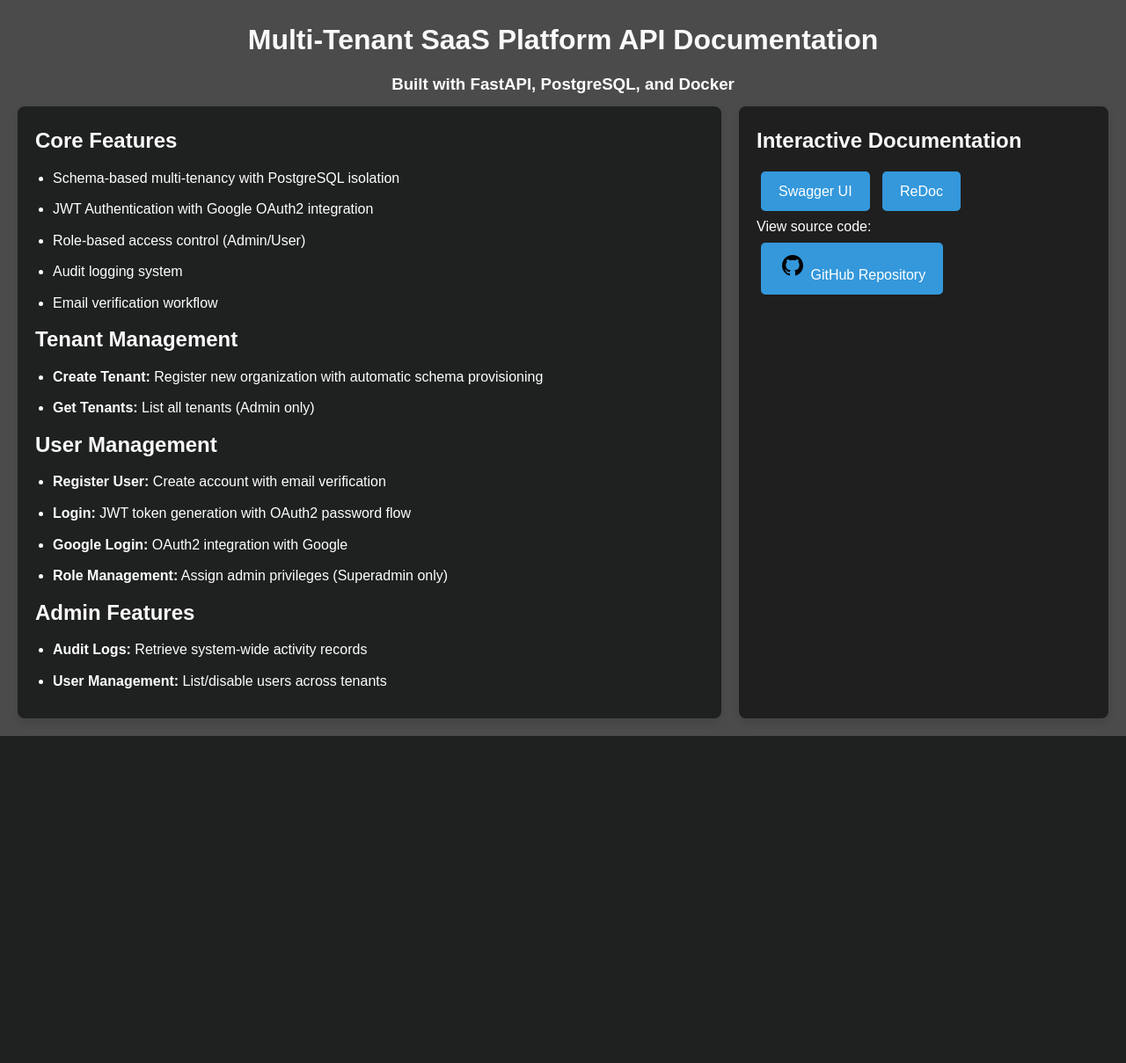
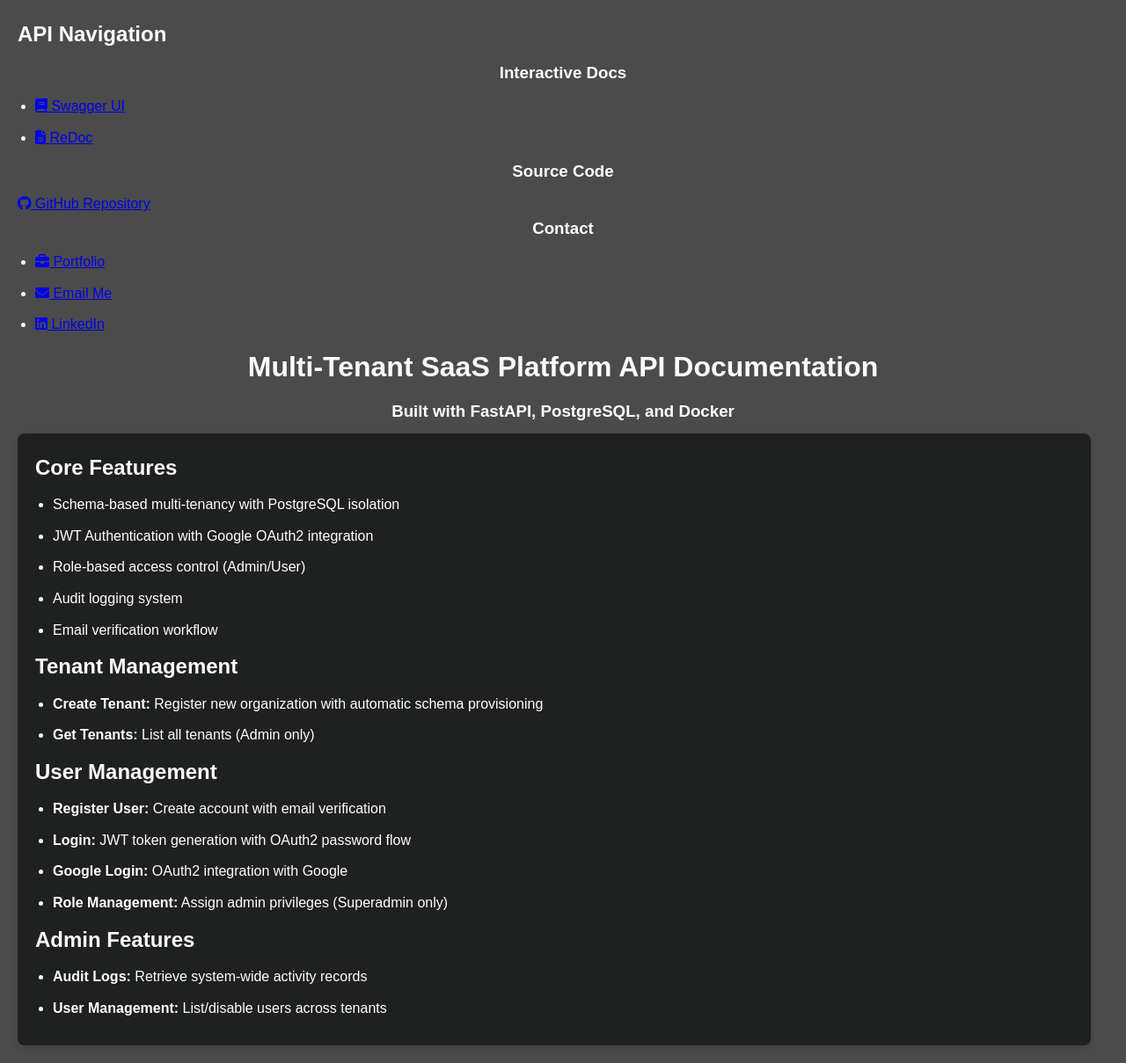
Before and after one commit to Moretti-Fool/multi_tenant_saas_api, a FastAPI app: page / in a window 1280 px wide. Shown: the whole page at 88% size. Before the commit the page ends 837 px from the top, so only its background shows below. Run offline with FastAPI, Linux system fonts and the light colour scheme; parts of the project's set-up code (start-up, migrations or seed data) failed here and were passed over.

Commit message:
Update index.html

```diff
--- a/templates/index.html
+++ b/templates/index.html
@@ -3,11 +3,75 @@
 <head>
     <meta charset="UTF-8">
     <meta name="viewport" content="width=device-width, initial-scale=1.0">
-    <title>Multi-Tenant SaaS API Documentation</title>
+    <title>Resource Management API Docs</title>
     <link rel="stylesheet" href="/static/style.css">
+    <!-- Font Awesome for icons -->
+    <link rel="stylesheet" href="https://cdnjs.cloudflare.com/ajax/libs/font-awesome/6.4.0/css/all.min.css">
 </head>
 <body>
-    <header>
+    <!-- Fixed Sidebar -->
+    <aside class="sidebar">
+        <div class="sidebar-header">
+            <h2>API Navigation</h2>
+        </div>
+
+        <!-- Documentation Links -->
+        <div class="sidebar-section">
+            <h3 class="sidebar-title">Interactive Docs</h3>
+            <ul class="sidebar-links">
+                <li>
+                    <a href="/doc" class="sidebar-link">
+                        <i class="fas fa-book"></i>
+                        Swagger UI
+                    </a>
+                </li>
+                <li>
+                    <a href="/redoc" class="sidebar-link">
+                        <i class="fas fa-file-alt"></i>
+                        ReDoc
+                    </a>
+                </li>
+            </ul>
+        </div>
+
+        <!-- Source Code -->
+        <div class="sidebar-section">
+            <h3 class="sidebar-title">Source Code</h3>
+            <a href="https://github.com/Moretti-Fool/multi_tenant_saas_api" class="sidebar-link">
+                <i class="fab fa-github"></i>
+                GitHub Repository
+            </a>
+        </div>
+
+        <!-- Contact Details -->
+        <div class="sidebar-section contact-section">
+            <h3 class="sidebar-title">Contact</h3>
+            <ul class="contact-list">
+                <li>
+                    <a href="https://sanchit-gupta.netlify.app/" class="sidebar-link">
+                        <i class="fas fa-briefcase"></i>
+                        Portfolio
+                    </a>
+                </li>
+                <li>
+                    <a href="mailto:sanchitgupta534@gmail.com" class="sidebar-link">
+                        <i class="fas fa-envelope"></i>
+                        Email Me
+                    </a>
+                </li>
+                <li>
+                    <a href="https://linkedin.com/in/sanchitg534" class="sidebar-link">
+                        <i class="fab fa-linkedin"></i>
+                        LinkedIn
+                    </a>
+                </li>
+            </ul>
+        </div>
+    </aside>
+
+    <!-- Main Content -->
+    <main class="main-content">
+        <header class="header">
         <h1>Multi-Tenant SaaS Platform API Documentation</h1>
         <h3><strong>Built with FastAPI, PostgreSQL, and Docker</strong></h3>
     </header>
@@ -15,7 +79,7 @@
         <!-- Left Section: API Details -->
         <section class="api-details">
             <h2>Core Features</h2>
-            <ul>
+            <ul class="feature-list">
                 <li>Schema-based multi-tenancy with PostgreSQL isolation</li>
                 <li>JWT Authentication with Google OAuth2 integration</li>
                 <li>Role-based access control (Admin/User)</li>
@@ -24,13 +88,13 @@
             </ul>
 
             <h2>Tenant Management</h2>
-            <ul>
+            <ul class="feature-list">
                 <li><strong>Create Tenant:</strong> Register new organization with automatic schema provisioning</li>
                 <li><strong>Get Tenants:</strong> List all tenants (Admin only)</li>
             </ul>
 
             <h2>User Management</h2>
-            <ul>
+            <ul class="feature-list">
                 <li><strong>Register User:</strong> Create account with email verification</li>
                 <li><strong>Login:</strong> JWT token generation with OAuth2 password flow</li>
                 <li><strong>Google Login:</strong> OAuth2 integration with Google</li>
@@ -38,27 +102,11 @@
             </ul>
 
             <h2>Admin Features</h2>
-            <ul>
+            <ul class="feature-list">
                 <li><strong>Audit Logs:</strong> Retrieve system-wide activity records</li>
                 <li><strong>User Management:</strong> List/disable users across tenants</li>
             </ul>
         </section>
-
-        <!-- Right Section: Documentation Links -->
-        <section class="docs-options">
-            <h2>Interactive Documentation</h2>
-            <div class="doc-buttons">
-                <a href="/doc" class="btn">Swagger UI</a>
-                <a href="/redoc" class="btn">ReDoc</a>
-            </div>
-            <div class="repo-link">
-                <p>View source code:</p>
-                <a href="https://github.com/Moretti-Fool/multi_tenant_saas_api" class="btn github-btn">
-                    <img src="/static/github-icon.png" alt="GitHub Logo">
-                    GitHub Repository
-                </a>
-            </div>
-        </section>
     </div>
 </body>
 </html>
```
